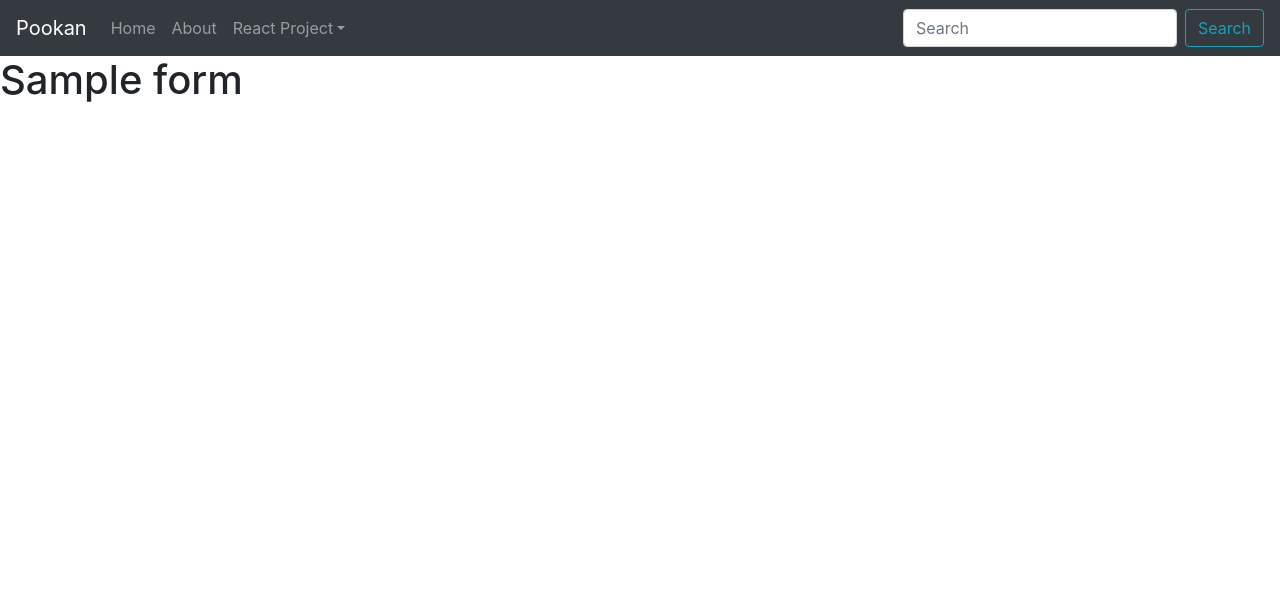
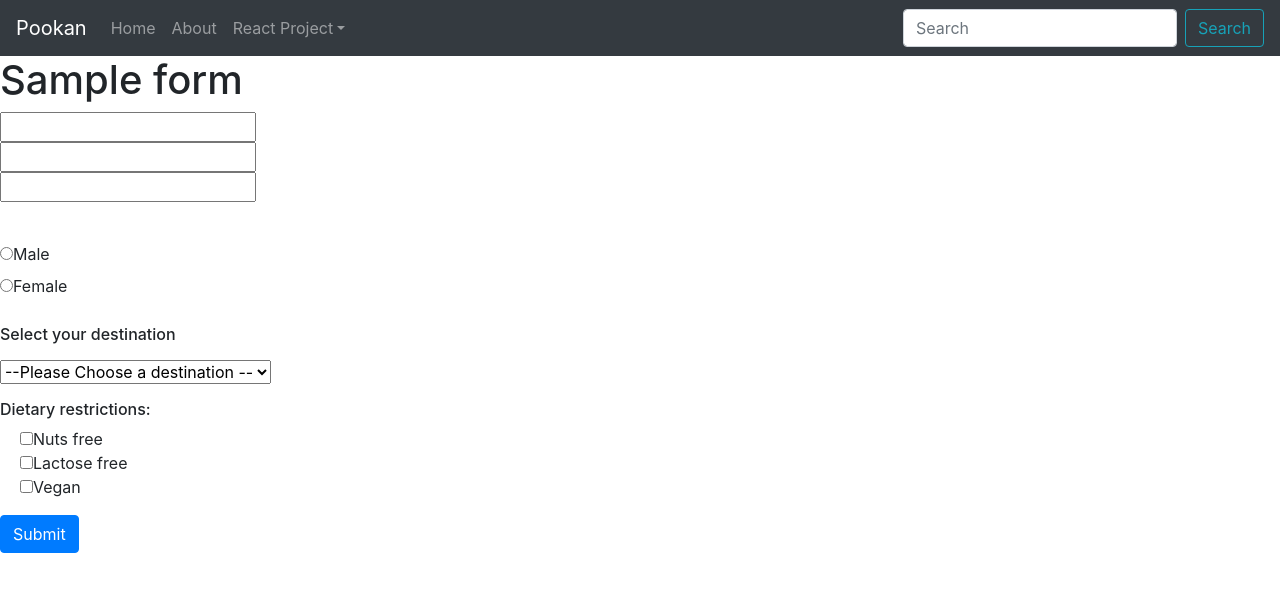
Before and after one commit to Rainstriker/OakCodeKata_codecamp_-6, a React (Create React App) app in the folder Project/React/oak_code_kata/: page /sample_form in a window 1280 px wide. Shown: the top 592 px of the page. Built offline with nearby package versions, Linux system fonts and the light colour scheme.

Commit message:
add FromInput

```diff
--- a/Project/React/oak_code_kata/src/components/SampleForm/FormInput.js
+++ b/Project/React/oak_code_kata/src/components/SampleForm/FormInput.js
@@ -3,14 +3,41 @@ import React from 'react';
 const FormInput = () => {
   return (
     <form>
-      <input type="text"/>
-      <input type="text"/>
-      <input type="text"/>
-      <input type="radio"/>
-      <input type="radio"/>
-      <h5>
-        Select your destination
-      </h5>
+      <div class="form-group">
+        <input type="text" /><br />
+        <input type="text" /><br />
+        <input type="text" /><br />
+      </div>
+      <br />
+      <div class="form-group">
+        <input type="radio" id="male" name="gender" value="male" />
+        <label for="male">Male</label><br />
+        <input type="radio" id="female" name="gender" value="female" />
+        <label for="female">Female</label><br />
+      </div>
+      <div class="form-group">
+        <label>
+          <h6>
+            Select your destination
+          </h6>
+        </label><br />
+        <select>
+          <option key="1">--Please Choose a destination --</option>
+          <option key="2">Thailand</option>
+          <option key="3">Japan</option>
+          <option key="4">Brazil</option>
+        </select>
+      </div>
+      <h6>Dietary restrictions:</h6>
+      <div class="form-group form-check">
+        <input type="checkbox" id="nutsFree" name="dietary1" value="nuts free" />
+        <label for="nutsFree" className="form-check-label">Nuts free</label><br />
+        <input type="checkbox" id="lactoseFree" name="dietary2" value="lactose free" />
+        <label for="lactoseFree" className="form-check-label">Lactose free</label><br />
+        <input type="checkbox" id="vegan" name="dietary3" value="vegan" />
+        <label for="vegan" className="form-check-label">Vegan</label><br />
+      </div>
+      <button type="submit" className="btn btn-primary">Submit</button>
     </form>
   );
 }
--- a/Project/React/oak_code_kata/src/components/SampleForm/SampleForm.js
+++ b/Project/React/oak_code_kata/src/components/SampleForm/SampleForm.js
@@ -1,10 +1,11 @@
 import React from 'react';
-import FormInput from 'FormInput.js'
+import FormInput from './FormInput.js'
 
 const SampleForm = () => {
   return (
     <div>
       <h1>Sample form</h1>
+      <FormInput />
     </div>
   );
 }
```
Also changed, not shown: 1 other file (tests, documents, lock files or other folders).
